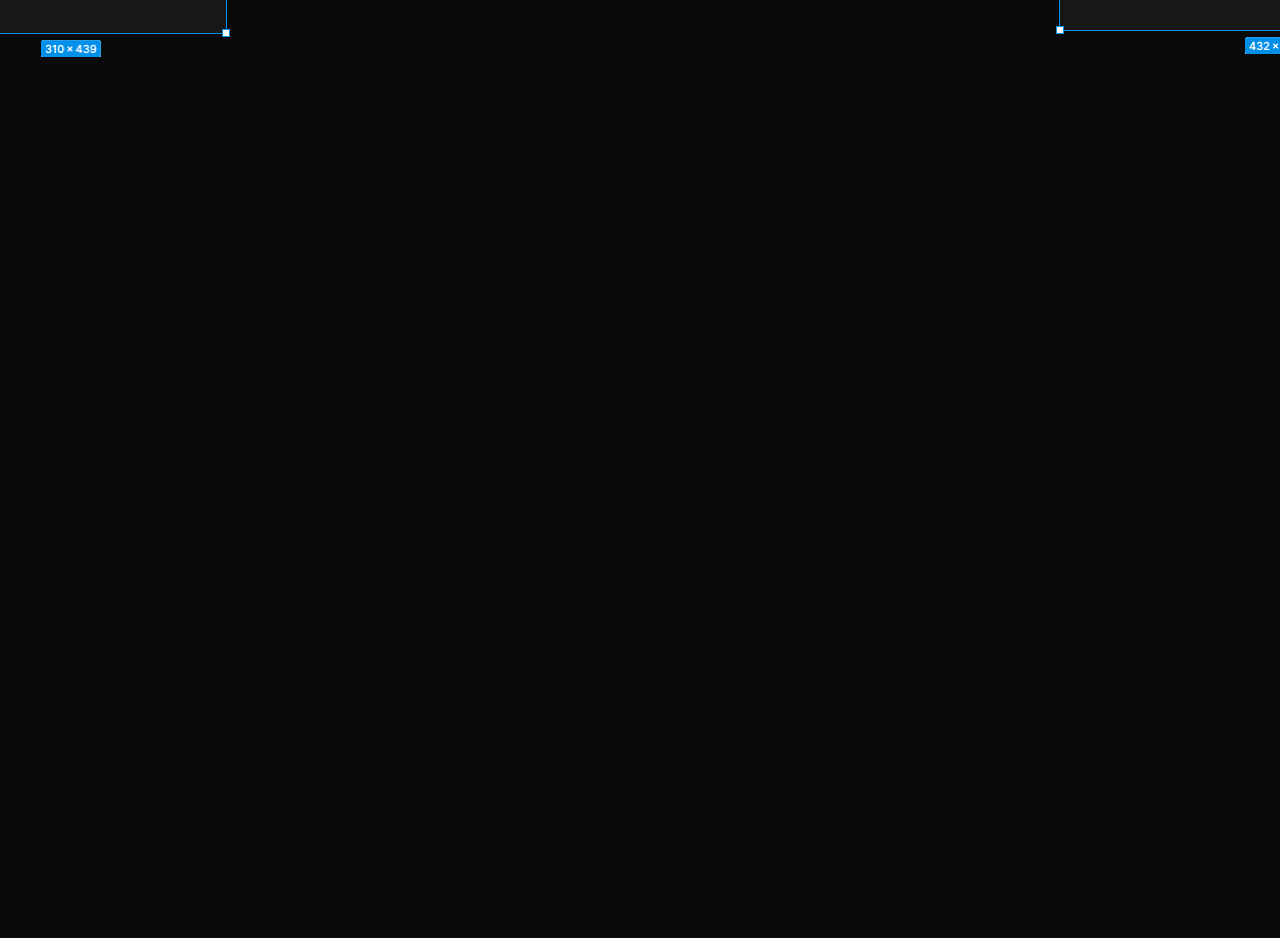
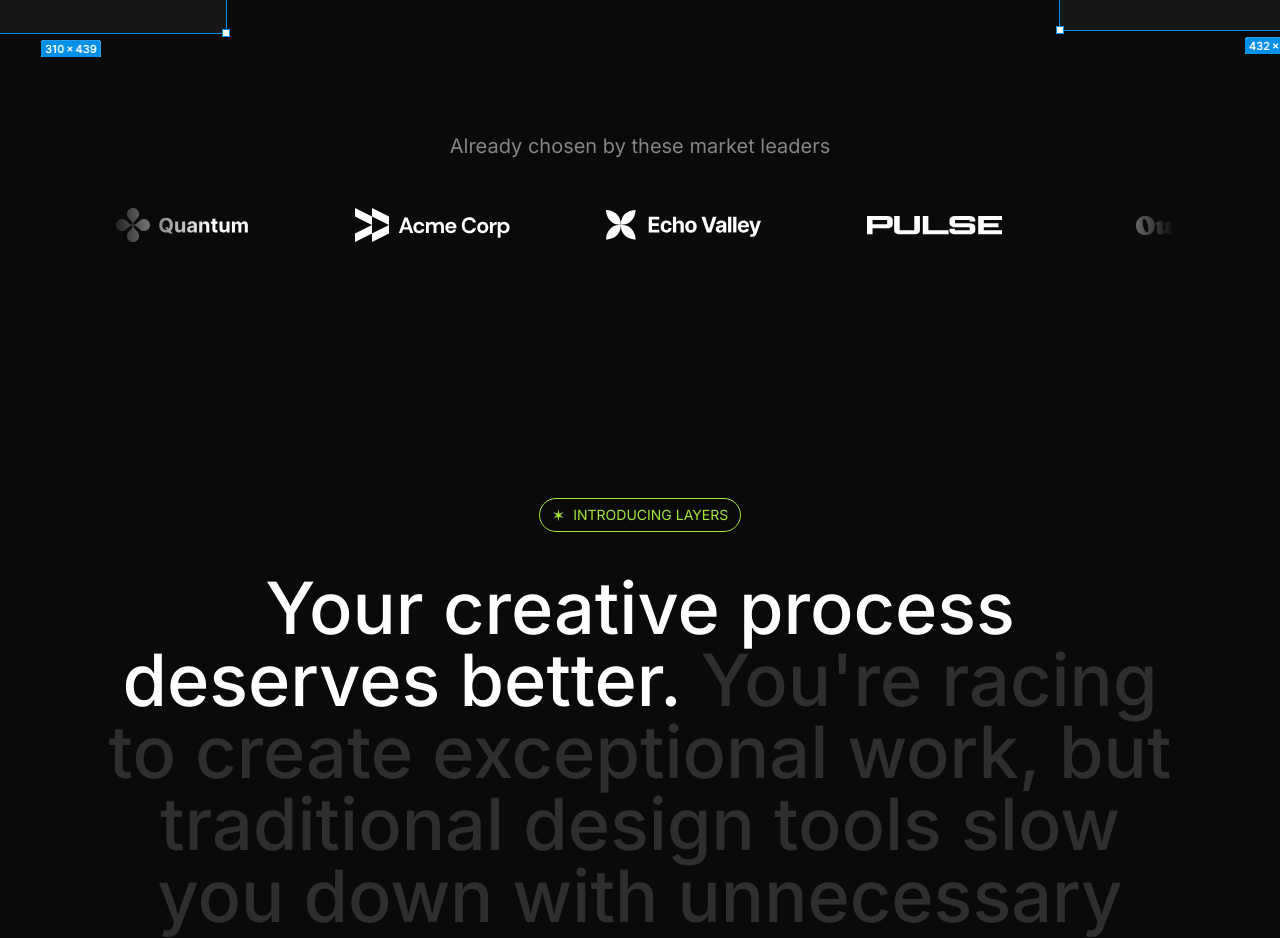
Before and after one commit to Ibidapo-Ayo/layers, a Next.js app: page / in a window 1280 px wide. Shown: the part 700-1638 px from the top of the page. Before the commit the page ends 800 px from the top, so only its background shows below. Built offline with nearby package versions, Linux system fonts and the light colour scheme.

Commit message:
Introduction section added

```diff
--- a/src/app/page.tsx
+++ b/src/app/page.tsx
@@ -1,4 +1,6 @@
 import Hero from "@/sections/Hero";
+import Introduction from "@/sections/Introduction";
+import LogoTicker from "@/sections/LogoTicker";
 import Navbar from "@/sections/Navbar";
 
 export default function Home() {
@@ -6,6 +8,8 @@ export default function Home() {
         <>
             <Navbar />
             <Hero />
+            <LogoTicker />
+            <Introduction />
         </>
     );
 }
--- /dev/null
+++ b/src/components/Tag.tsx
@@ -0,0 +1,20 @@
+import React, { HTMLAttributes } from "react";
+import { twMerge } from "tailwind-merge";
+
+function Tag(props: HTMLAttributes<HTMLDivElement>) {
+    const { className, children, ...otherProps } = props;
+    return (
+        <div
+            className={twMerge(
+                "inline-flex border border-lime-400 gap-2 text-lime-400 px-3 py-1 rounded-full uppercase items-center",
+                className
+            )}
+            {...otherProps}
+        >
+            <span>&#10038;</span>
+            <span className="text-sm">{children}</span>
+        </div>
+    );
+}
+
+export default Tag;
--- a/src/sections/Introduction.tsx
+++ b/src/sections/Introduction.tsx
@@ -1,5 +1,20 @@
+import Tag from "@/components/Tag";
+
 const text = `You're racing to create exceptional work, but traditional design tools slow you down with unnecessary complexity and steep learning curves.`;
 
 export default function Introduction() {
-    return <div>Introduction</div>;
+    return (
+        <section className="py-28 lg:py-40">
+            <div className="container">
+                <div className="flex justify-center">
+                    <Tag className="">Introducing Layers</Tag>
+                </div>
+                <div className="text-4xl md:text-6xl lg:text-7xl text-center font-medium mt-10">
+                    <span>Your creative process deserves better.</span> {" "}
+                    <span className="text-white/15">{text}</span>
+                    <span className="text-lime-400 block">That&apos;s why we built layers.</span>
+                </div>
+            </div>
+        </section>
+    );
 }
--- a/src/sections/LogoTicker.tsx
+++ b/src/sections/LogoTicker.tsx
@@ -6,6 +6,7 @@ import outsideLogo from "@/assets/images/outside.svg";
 import apexLogo from "@/assets/images/apex.svg";
 import celestialLogo from "@/assets/images/celestial.svg";
 import twiceLogo from "@/assets/images/twice.svg";
+import Image from "next/image";
 
 const logos = [
     { name: "Quantum", image: quantumLogo },
@@ -19,5 +20,18 @@ const logos = [
 ];
 
 export default function LogoTicker() {
-    return <div>Logo Ticker</div>;
+    return (
+        <section className="py-24 overflow-x-clip">
+            <div className="container">
+                <h3 className="text-center text-white/50 text-xl">Already chosen by these market leaders</h3>
+                <div className="overflow-hidden mt-12 [mask-image:linear-gradient(to_right,transparent,black_10%,black_90%,transparent)]">
+                    <div className="flex gap-24 pr-24">
+                        {logos.map((logo) => (
+                            <Image src={logo.image} key={logo.name} alt={`${logo.name} image`} />
+                        ))}
+                    </div>
+                </div>
+            </div>
+        </section>
+    );
 }
```
